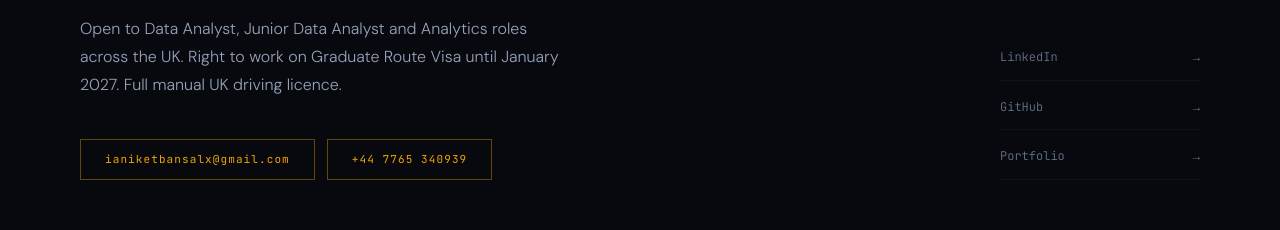
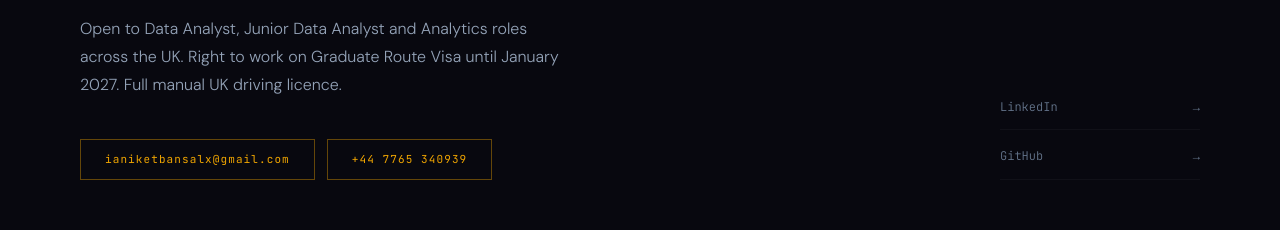
Before and after one commit to ianiketx/aniket-portfolio, a Next.js app: page / in a window 1280 px wide. Shown: the part 5939-6169 px from the top of the page. Built offline with nearby package versions, Linux system fonts and the light colour scheme.

Commit message:
rem: removed redundant portfolio button from footer

```diff
--- a/src/app/page.tsx
+++ b/src/app/page.tsx
@@ -900,7 +900,6 @@ export default function AniketPortfolio() {
                 {[
                   ["LinkedIn", "http://www.linkedin.com/in/ianiketx"],
                   ["GitHub", "https://github.com/ianiketx"],
-                  ["Portfolio", "https://aniket-portfolio-three.vercel.app"],
                 ].map(([l, h]) => (
                   <a key={l} href={h} target="_blank" style={{ display: "flex", justifyContent: "space-between", alignItems: "center", fontFamily: "var(--mono)", fontSize: 12, color: "var(--slate2)", textDecoration: "none", borderBottom: "1px solid rgba(255,255,255,0.04)", paddingBottom: 12, transition: "color 0.2s" }}
                     onMouseEnter={e => e.currentTarget.style.color = "var(--amber)"}
```
